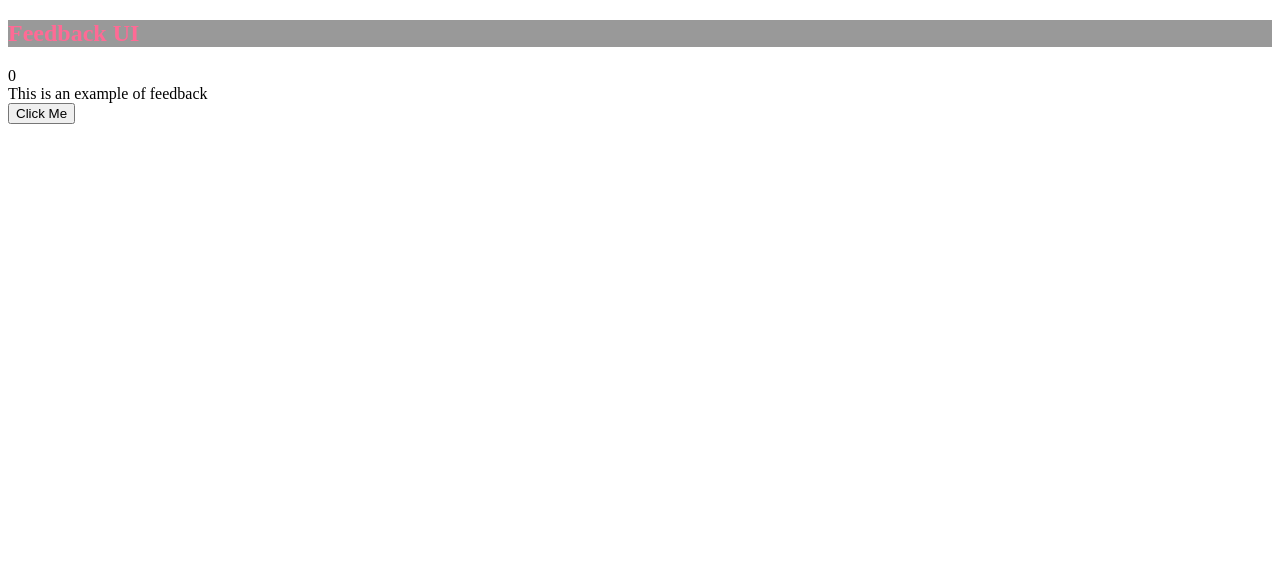
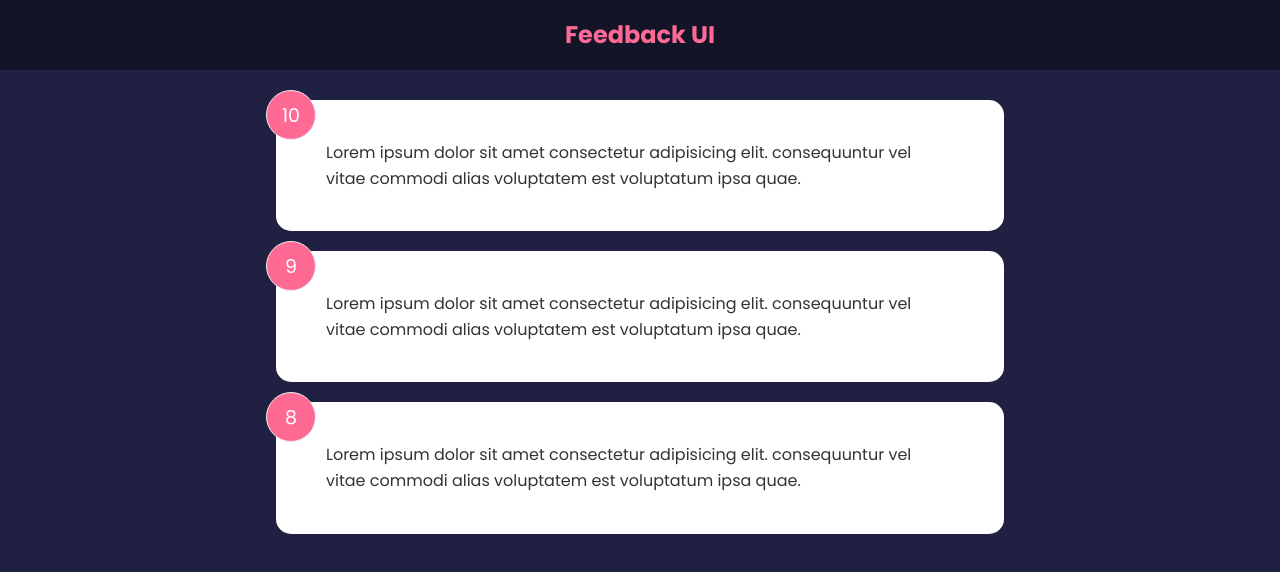
Before and after one commit to osamabinazam/feedback-app, a React (Create React App) app: page / in a window 1280 px wide. Shown: the top 572 px of the page. Built offline with nearby package versions, Linux system fonts and the light colour scheme.

Commit message:
Feedback List

```diff
--- a/src/App.js
+++ b/src/App.js
@@ -1,12 +1,20 @@
+
+import { useState } from "react";
 import Header from "./components/Header";
 import FeedBackItem from "./components/feedbackItem";
+import FeedbackData from "./data/FeedbackData";
+import FeedbackList from "./components/FeedbackList";
 
 function App(){
+
+    // App Level State
+    const [feedback , setFeedback] = useState(FeedbackData);
+
     return (
         <>
             <Header/>
             <div className="container">
-               <FeedBackItem/>
+               <FeedbackList feedback = {feedback}/>
             </div>
         </>
     );
--- /dev/null
+++ b/src/components/FeedbackList.jsx
@@ -0,0 +1,25 @@
+
+import FeedBackItem from "./feedbackItem";
+
+
+
+function FeedbackList({feedback}){
+
+    if (!feedback || feedback.length === 0){
+        return <p>No feedback yet</p>
+    }
+
+
+    return (
+        <div className="feedback-list">
+            {
+                feedback.map((item) => (
+                   <FeedBackItem key={item.id} item={item}  />
+                ))
+            }
+        </div>
+    );
+
+}
+
+export default FeedbackList;
--- a/src/components/feedbackItem.jsx
+++ b/src/components/feedbackItem.jsx
@@ -1,24 +1,24 @@
-import { useState } from "react"
+// import { useState } from "react"
 
 
-function FeedBackItem(){
+function FeedBackItem({ item } ){
 
 
-    // Component states
-    const [rating , setRating] =  useState(0)
-    const [text, setText] = useState("This is an example of feedback")
+    //  Component level states
+    // const [rating , setRating] =  useState(0)
+    // const [text, setText] = useState("This is an example of feedback")
 
-    const handleClick = () =>{
-        setRating((prev) =>{
-            return prev+1;
-        })
-    }
+    // Handle modification of button of each list item
+    // const handleClick = () =>{
+    //     setRating((prev) =>{
+    //         return prev+1;
+    //     })
+    // }
 
     return(
         <div className="card">
-            <div className="num-display">{rating}</div>
-            <div className="text-dispaly">{text}</div>
-            <button onClick={handleClick}>Click Me</button>
+            <div className="num-display">{item.rating}</div>
+            <div className="text-dispaly">{item.text}</div>
         </div>
     )
 }
--- /dev/null
+++ b/src/data/FeedbackData.js
@@ -0,0 +1,19 @@
+const FeedbackData = [
+    {
+      id: 1,
+      rating: 10,
+      text: 'Lorem ipsum dolor sit amet consectetur adipisicing elit. consequuntur vel vitae commodi alias voluptatem est voluptatum ipsa quae.',
+    },
+    {
+      id: 2,
+      rating: 9,
+      text: 'Lorem ipsum dolor sit amet consectetur adipisicing elit. consequuntur vel vitae commodi alias voluptatem est voluptatum ipsa quae.',
+    },
+    {
+      id: 3,
+      rating: 8,
+      text: 'Lorem ipsum dolor sit amet consectetur adipisicing elit. consequuntur vel vitae commodi alias voluptatem est voluptatum ipsa quae.',
+    },
+  ]
+
+  export default FeedbackData;
--- a/src/index.css
+++ b/src/index.css
@@ -0,0 +1,230 @@
+@import url('https://fonts.googleapis.com/css2?family=Poppins:wght@400;600;700&display=swap');
+
+* {
+  box-sizing: border-box;
+  margin: 0;
+  padding: 0;
+}
+
+body {
+  font-family: 'Poppins', sans-serif;
+  background-color: #202142;
+  color: #fff;
+  line-height: 1.6;
+}
+
+ul {
+  list-style: none;
+}
+
+.container {
+  max-width: 768px;
+  margin: auto;
+  padding: 0 20px;
+}
+
+header {
+  height: 70px;
+  width: 100%;
+  display: flex;
+  justify-content: space-between;
+  align-items: center;
+  margin-bottom: 30px;
+}
+
+.card {
+  background-color: #fff;
+  color: #333;
+  border-radius: 15px;
+  padding: 40px 50px;
+  margin: 20px 0;
+  position: relative;
+}
+
+.card.reverse {
+  background-color: rgba(0, 0, 0, 0.4);
+  color: #fff;
+}
+
+.card h2 {
+  font-size: 22px;
+  font-weight: 600;
+  text-align: center;
+}
+
+.rating {
+  display: flex;
+  align-items: center;
+  justify-content: space-around;
+  margin: 30px 0 40px;
+}
+
+.rating li,
+.num-display {
+  position: relative;
+  background: #f4f4f4;
+  width: 50px;
+  height: 50px;
+  padding: 10px;
+  text-align: center;
+  border-radius: 50%;
+  font-size: 19px;
+  border: 1px #eee solid;
+  transition: 0.3s;
+}
+
+.rating li label {
+  position: absolute;
+  top: 50%;
+  left: 50%;
+  width: 50px;
+  height: 50px;
+  padding: 10px;
+  border-radius: 50%;
+  transform: translate(-50%, -50%);
+  cursor: pointer;
+}
+
+.rating li:hover,
+.num-display {
+  background: #ff6a95;
+  color: #fff;
+}
+
+[type='radio'] {
+  opacity: 0;
+}
+
+[type='radio']:checked ~ label {
+  background: #ff6a95;
+  color: #fff;
+}
+
+.input-group {
+  display: flex;
+  flex-direction: row;
+  border: 1px solid #ccc;
+  padding: 8px 10px;
+  border-radius: 8px;
+}
+
+input {
+  flex-grow: 2;
+  border: none;
+  font-size: 16px;
+}
+
+input:focus {
+  outline: none;
+}
+
+.feedback-stats {
+  color: #fff;
+  display: flex;
+  justify-content: space-between;
+  align-items: center;
+}
+
+.num-display {
+  position: absolute;
+  top: -10px;
+  left: -10px;
+}
+
+.close,
+.edit {
+  position: absolute;
+  top: 10px;
+  right: 20px;
+  cursor: pointer;
+  background: none;
+  border: none;
+}
+
+.edit {
+  right: 40px;
+}
+
+.btn {
+  color: #fff;
+  border: 0;
+  border-radius: 8px;
+  color: #fff;
+  width: 100px;
+  height: 40px;
+  cursor: pointer;
+}
+
+.btn-primary {
+  background-color: #202142;
+}
+
+.btn-secondary {
+  background: #ff6a95;
+}
+
+.btn:hover {
+  transform: scale(0.98);
+  opacity: 0.9;
+}
+
+.btn:disabled {
+  background-color: #cccccc;
+  color: #333;
+  cursor: auto;
+}
+
+.btn:disabled:hover {
+  transform: scale(1);
+  opacity: 1;
+}
+
+.message {
+  padding-top: 10px;
+  text-align: center;
+  color: rebeccapurple;
+}
+
+/* FIX: Remove position: absolute to keep about icon at the bottom of the
+ * document */
+.about-link {
+  display: flex;
+  justify-content: flex-end;
+}
+
+/* FIX: Remove position: absolute to keep about icon at the bottom of the
+ * document */
+.about-link a {
+  color: #fff;
+  cursor: pointer;
+}
+
+.about-link a:hover {
+  color: #ff6a95;
+}
+
+.about h1 {
+  margin-bottom: 20px;
+}
+
+.about p {
+  margin: 10px 0;
+}
+
+@media (max-width: 600px) {
+  .rating li {
+    margin: 10px 3px;
+  }
+
+  .rating {
+    display: flex;
+    align-items: center;
+    justify-content: center;
+    flex-wrap: wrap;
+    margin: 30px 0 40px;
+  }
+
+  .input-group input {
+    width: 80%;
+  }
+}
```
